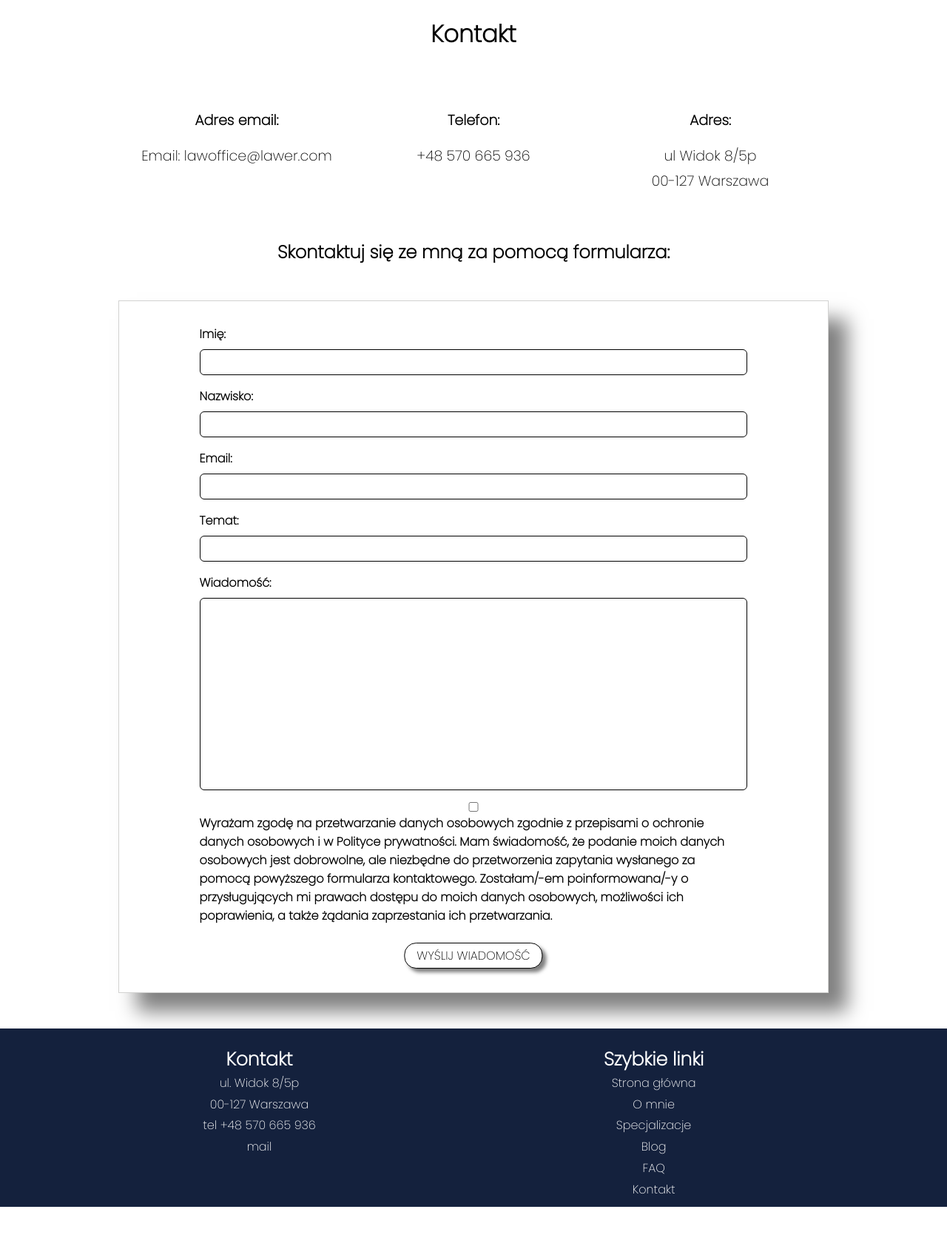
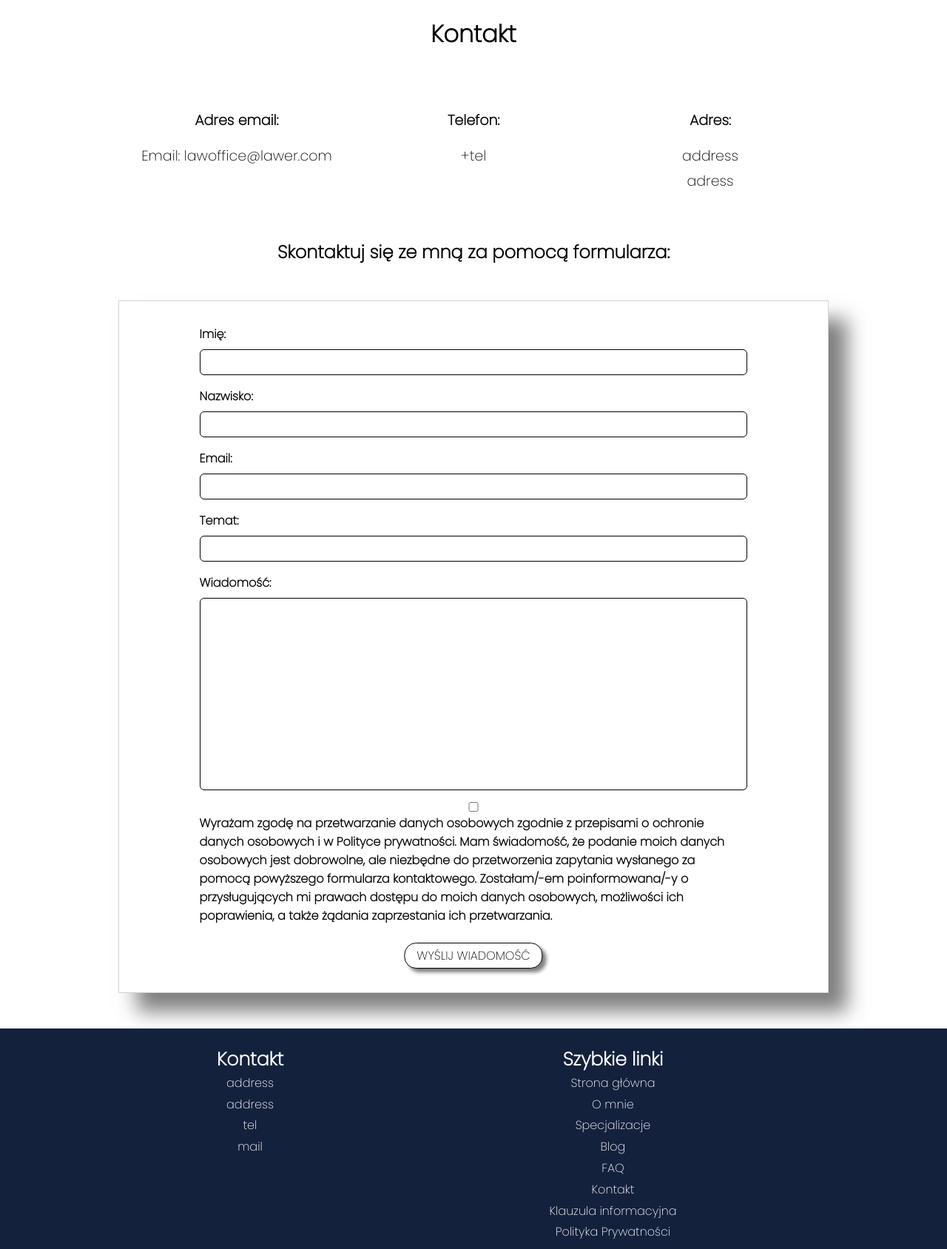
Before and after one commit to Seferp/Project-Lawoffice, a Django app: page /kontakt in a window 1280 px wide. Shown: the part 76-1764 px from the top of the page at 74% size. Before the commit the page ends 1707 px from the top, so only its background shows below. Run offline with Django 4.2, Linux system fonts and the light colour scheme.

Commit message:
Add statutes

```diff
--- a/lawoffice/my_site/templates/my_site/contact.html
+++ b/lawoffice/my_site/templates/my_site/contact.html
@@ -15,12 +15,12 @@
             </li>
             <li>
                 <h4>Telefon: </h4>
-                <p>+48 570 665 936</p>
+                <p>+tel</p>
             </li>
             <li>
                 <h4>Adres:</h4>
-                <p>ul Widok 8/5p</p>
-                <p>00-127 Warszawa</p>
+                <p>address</p>
+                <p>adress</p>
              </li>
         </ul>
     </section>
--- a/lawoffice/my_site/urls.py
+++ b/lawoffice/my_site/urls.py
@@ -9,5 +9,5 @@ urlpatterns = [
     path('specjalizacje', views.Specializations.as_view(), name='specialization'),
     path('specjalizacje/<slug:slug>', views.SpecializationsDetail.as_view(), name='specialization-detail'),
     path('klauzula-informacyjna', views.information_clause_view, name='information-clause'),
-    path('polityka-prywatnosci', views.privacy_policy_view, name='privacy_policy'),
+    path('polityka-prywatnosci', views.privacy_policy_view, name='privacy-policy'),
 ]
--- a/lawoffice/templates/base.html
+++ b/lawoffice/templates/base.html
@@ -33,9 +33,9 @@
 <footer>
     <div id="contact">
         <h3>Kontakt</h3>
-        <p>ul. Widok 8/5p</p>
-        <p>00-127 Warszawa</p>
-        <p>tel +48 570 665 936</p>
+        <p>address</p>
+        <p>address</p>
+        <p>tel</p>
         <p>mail</p>
     </div>
     <div id="links">
@@ -47,6 +47,8 @@
 <!--        <p><a href="{% url 'shop' %}">Sklep</a><br></p>-->
         <p><a href="{% url 'faq' %}">FAQ</a><br></p>
         <p><a href="{% url 'contact' %}">Kontakt</a></p>
+        <p><a href="{% url 'information-clause' %}">Klauzula informacyjna</a></p>
+        <p><a href="{% url 'privacy-policy' %}">Polityka Prywatności</a></p>
       </div>
 </footer>
 </body>
```
